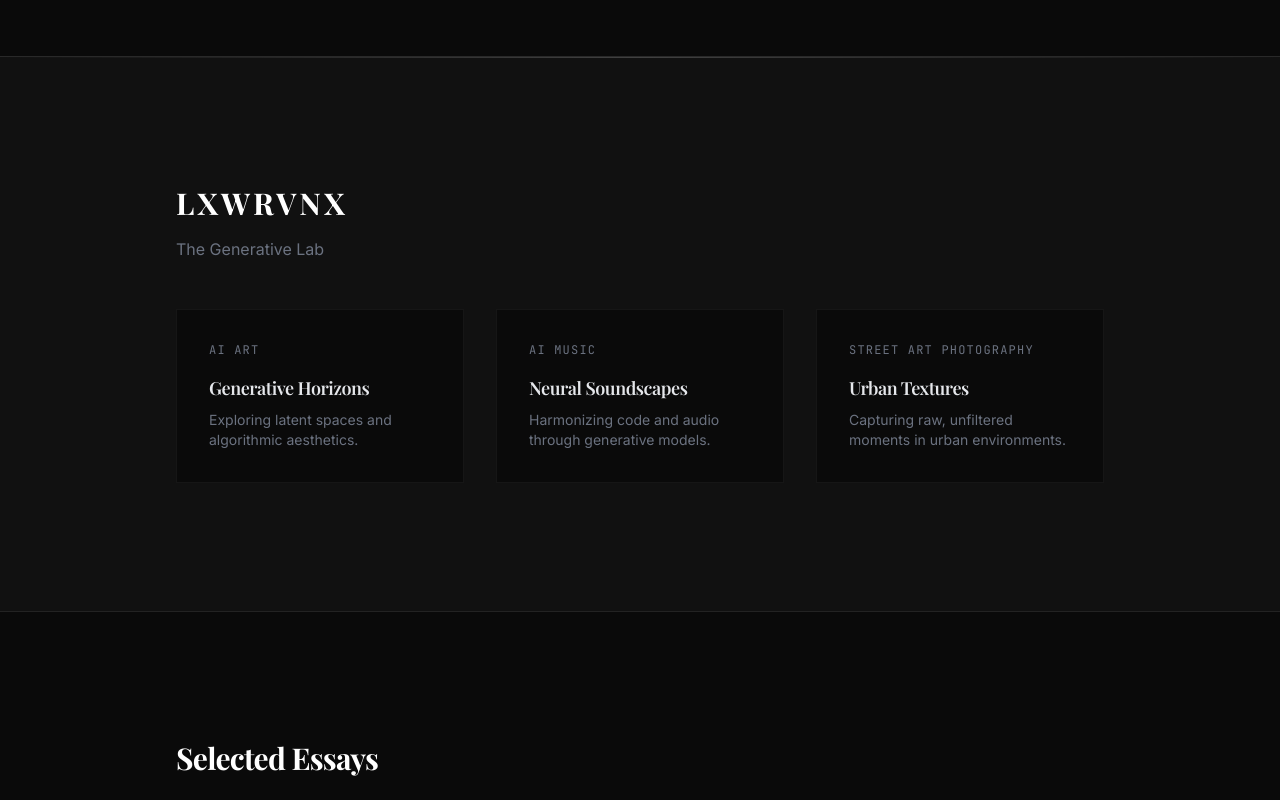
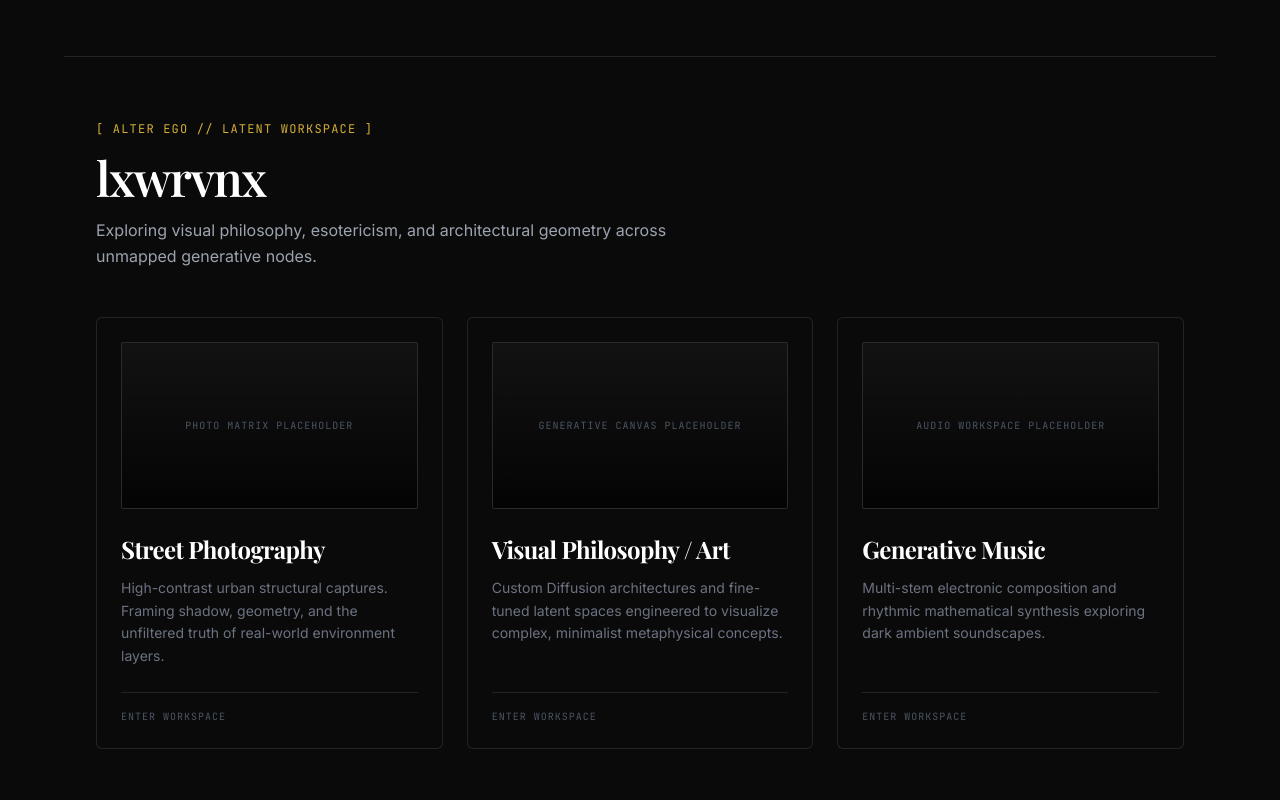
Before and after one commit to lawrenceemenike/porfolio-website, a React (Vite) app: page / in a window 1280 px wide. Shown: the part 4120-4920 px from the top of the page. Built offline with nearby package versions, Linux system fonts and the light colour scheme; a web font is replaced by a local one.

Commit message:
feat: redesign Lxwrvnx lab with media routing cards and abstract data

```diff
--- a/src/components/Lxwrvnx.jsx
+++ b/src/components/Lxwrvnx.jsx
@@ -1,32 +1,62 @@
-import { portfolioData } from '../data/portfolioData';
+import { lxwrvnxData } from '../data/portfolioData';
 
-export default function Lxwrvnx() {
+const Lxwrvnx = () => {
   return (
-    <section id="lxwrvnx" className="section-padding border-t border-white/10 bg-[#111111] relative overflow-hidden">
-      <div className="absolute top-0 left-0 w-full h-px bg-gradient-to-r from-transparent via-white/20 to-transparent"></div>
-      <div className="container-max">
-        <h2 className="text-3xl font-serif font-bold mb-4 tracking-widest uppercase">lxwrvnx</h2>
-        <p className="font-sans text-gray-500 mb-12">The Generative Lab</p>
+    <section id="lxwrvnx" className="max-w-6xl mx-auto px-6 md:px-8 pt-12 pb-20 md:pt-16 md:pb-32 border-t border-borderMuted">
 
-        <div className="grid grid-cols-1 md:grid-cols-3 gap-8">
-          {portfolioData.lxwrvnx.map((item, index) => (
-            <div
-              key={index}
-              className="p-8 border border-white/5 bg-black/40 hover:border-white/10 transition-all duration-500"
-            >
-              <div className="font-mono text-xs tracking-widest text-gray-500 uppercase mb-4">
-                {item.category}
-              </div>
-              <h3 className="text-lg font-serif font-semibold text-gray-200 mb-2">
+      {/* Kicker & Header */}
+      <div className="mb-12">
+        <p className="font-mono text-xs uppercase tracking-widest text-accentGold mb-4">
+          [ Alter Ego // Latent Workspace ]
+        </p>
+        <h2 className="font-serif text-3xl md:text-5xl text-white tracking-tight mb-4">
+          lxwrvnx
+        </h2>
+        <p className="text-gray-400 font-sans text-base max-w-xl leading-relaxed">
+          Exploring visual philosophy, esotericism, and architectural geometry across unmapped generative nodes.
+        </p>
+      </div>
+
+      {/* Media Card Grid */}
+      <div className="grid grid-cols-1 md:grid-cols-3 gap-6">
+        {lxwrvnxData.map((item) => (
+          <a
+            key={item.id}
+            href={`/lxwrvnx/${item.slug}`}
+            className="border border-borderMuted bg-[#0A0A0A] p-6 rounded-md cursor-pointer transition-all duration-300 hover:-translate-y-2 hover:border-accentGold hover:shadow-2xl hover:shadow-accentGold/5 flex flex-col group block"
+          >
+
+            {/* Media Placeholder Box */}
+            <div className="w-full aspect-video bg-[#121212] border border-borderMuted rounded-sm mb-6 flex flex-col items-center justify-center relative overflow-hidden group-hover:border-accentGold/50 transition-colors">
+              <div className="absolute inset-0 bg-gradient-to-t from-black/80 to-transparent z-10"></div>
+              {/* Note to dev: img/video tags will replace this span in production */}
+              <span className="font-mono text-[10px] text-gray-600 uppercase tracking-widest z-20 group-hover:text-accentGold transition-colors">
+                {item.mediaType} Placeholder
+              </span>
+            </div>
+
+            {/* Card Copy */}
+            <div className="flex-grow">
+              <h3 className="font-serif text-2xl font-bold text-white mb-3 group-hover:text-accentGold transition-colors">
                 {item.title}
               </h3>
-              <p className="font-sans text-sm text-gray-500">
-                {item.description}
+              <p className="font-sans text-sm text-gray-500 leading-relaxed mb-6">
+                {item.desc}
               </p>
             </div>
-          ))}
-        </div>
+
+            {/* Action Link */}
+            <div className="font-mono text-[10px] text-gray-600 uppercase tracking-widest border-t border-borderMuted pt-4 flex justify-between items-center group-hover:border-accentGold/30 transition-colors">
+              <span>Enter Workspace</span>
+              <span className="text-accentGold opacity-0 group-hover:opacity-100 transition-opacity">&rarr;</span>
+            </div>
+
+          </a>
+        ))}
       </div>
+
     </section>
   );
-}
+};
+
+export default Lxwrvnx;
--- a/src/data/portfolioData.js
+++ b/src/data/portfolioData.js
@@ -32,6 +32,30 @@ export const projectsData = [
   }))
 ];
 
+export const lxwrvnxData = [
+  {
+    id: 1,
+    title: "Street Photography",
+    slug: "street-photography",
+    desc: "High-contrast urban structural captures. Framing shadow, geometry, and the unfiltered truth of real-world environment layers.",
+    mediaType: "Photo Matrix",
+  },
+  {
+    id: 2,
+    title: "Visual Philosophy / Art",
+    slug: "visual-art",
+    desc: "Custom Diffusion architectures and fine-tuned latent spaces engineered to visualize complex, minimalist metaphysical concepts.",
+    mediaType: "Generative Canvas",
+  },
+  {
+    id: 3,
+    title: "Generative Music",
+    slug: "audio-synthesis",
+    desc: "Multi-stem electronic composition and rhythmic mathematical synthesis exploring dark ambient soundscapes.",
+    mediaType: "Audio Workspace",
+  }
+];
+
 export const journeyData = [
   { year: "2025 - PRESENT", role: "AI Strategist & Architect", company: "Nelc Digital" },
   { year: "2024 - 2025", role: "AI Engineer", company: "Omdena" },
@@ -62,23 +86,6 @@ export const portfolioData = {
     description: "My thesis centers on bridging the gap between traditional corporate strategy and modern AI orchestration. I build deterministic, high-trust AI systems that prioritize measurable business outcomes, moving beyond prototyping into enterprise-grade deployment."
   },
 
-  lxwrvnx: [
-    {
-      category: "AI Art",
-      title: "Generative Horizons",
-      description: "Exploring latent spaces and algorithmic aesthetics."
-    },
-    {
-      category: "AI Music",
-      title: "Neural Soundscapes",
-      description: "Harmonizing code and audio through generative models."
-    },
-    {
-      category: "Street Art Photography",
-      title: "Urban Textures",
-      description: "Capturing raw, unfiltered moments in urban environments."
-    }
-  ],
   blog: [
     {
       title: "The Architecture of Commercial Intelligence",
```
